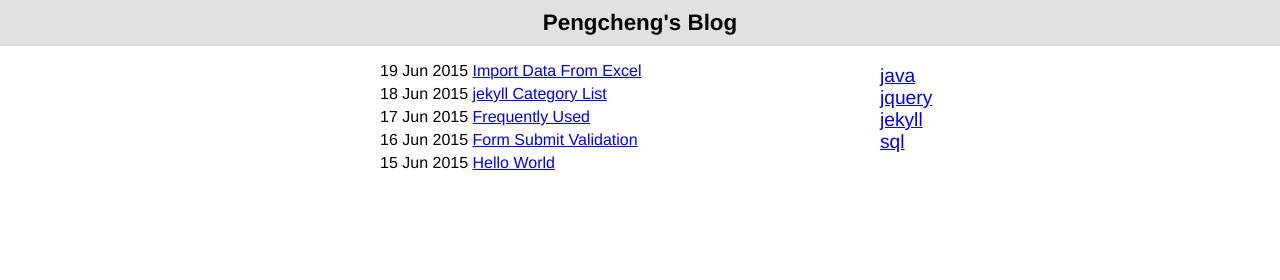
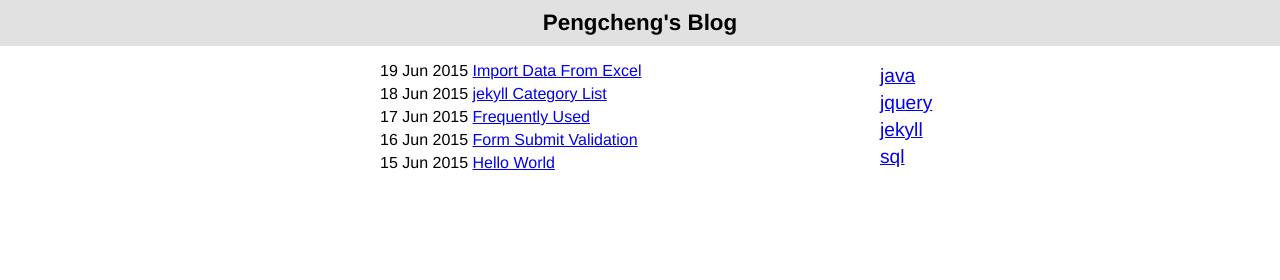
Before and after one commit to anfslove/jekyll_demo, a Jekyll site: the page built from index.html, in a window 1280 px wide. Shown: the top 280 px of the page. Built offline with Jekyll 4.4.1, drawn with Linux system fonts in a browser that asks for light colours.

Commit message:
Adjusted the posts style.

```diff
--- a/css/main.css
+++ b/css/main.css
@@ -61,7 +61,7 @@
 	list-style: none;
 	font-size: 1.2em;
 }
-.categories{
+.categories li{
 	margin-bottom: 5px;
 }
 
```
